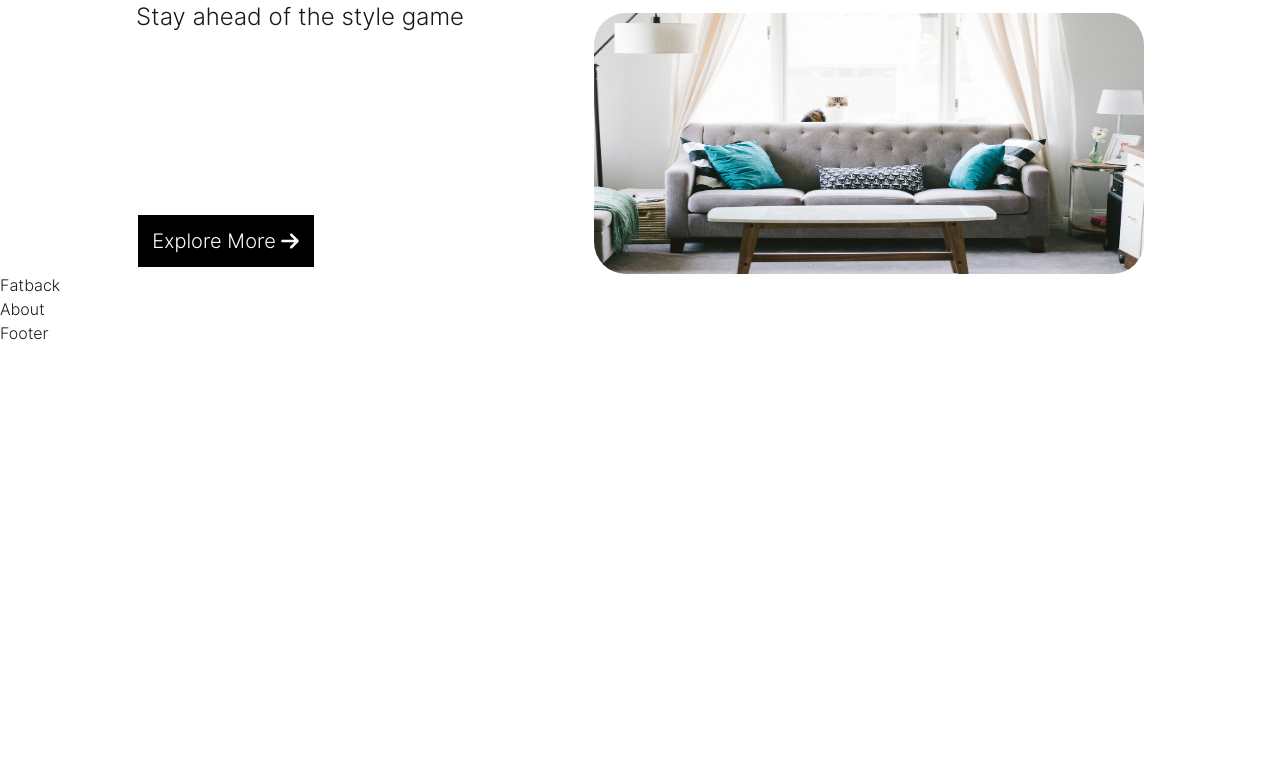
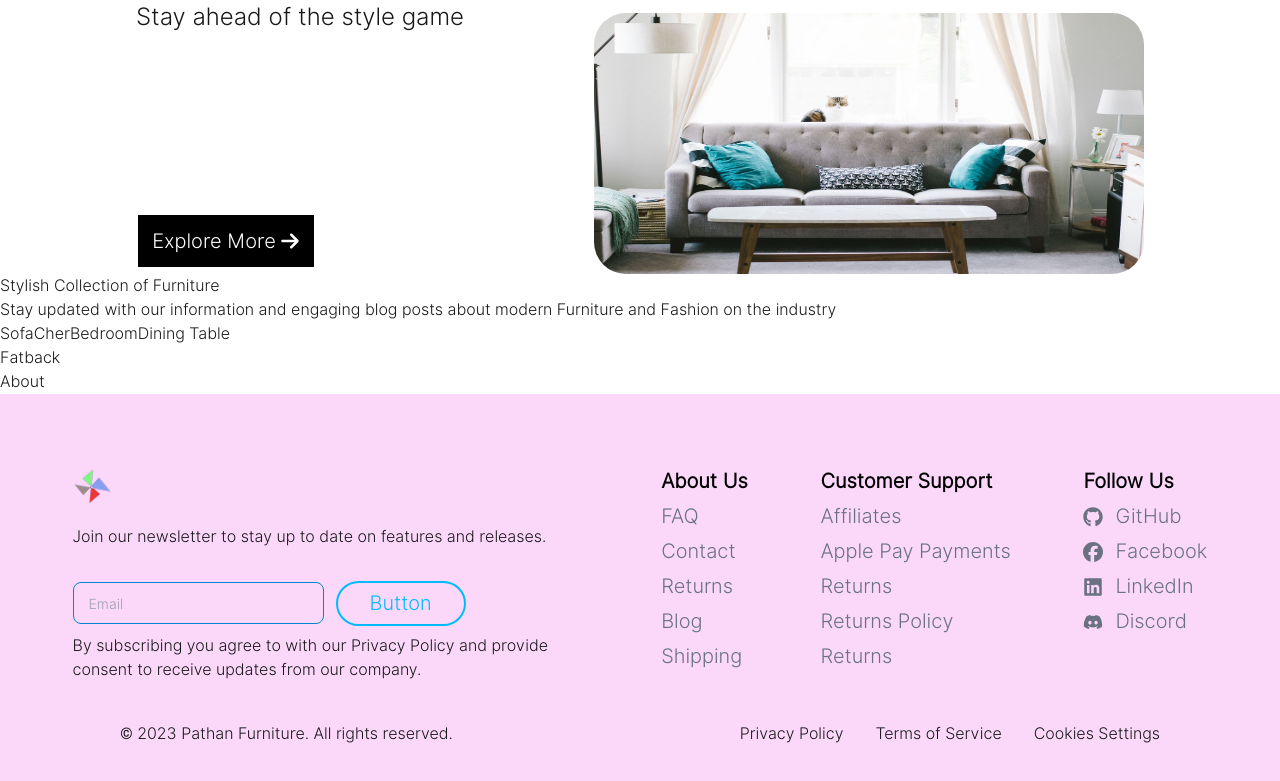
Before and after one commit to AshrafulPatHan/pathan-Furniture, a React (Vite) app: page / in a window 1280 px wide. Shown: the part 451-1232 px from the top of the page. Before the commit the page ends 800 px from the top, so only its background shows below. Built offline with nearby package versions, Linux system fonts and the light colour scheme.

Commit message:
complite footer

```diff
--- a/src/Components/Home/Top_Product.jsx
+++ b/src/Components/Home/Top_Product.jsx
@@ -4,8 +4,18 @@ const Top_Product = () => {
     return (
         <div>
             <div>
-                <h3></h3>
-                <p></p>
+                <h3>Stylish Collection of Furniture</h3>
+                <p>
+                    Stay updated with our information and engaging blog posts about modern
+                    Furniture and Fashion on the industry
+                </p>
+                <div>
+                    <button>Sofa</button>
+                    <button>Cher</button>
+                    <button>Bedroom</button>
+                    <button>Dining Table</button>
+                </div>
+                <div></div>
             </div>
         </div>
     );
--- a/src/Components/Navigation/Footer.jsx
+++ b/src/Components/Navigation/Footer.jsx
@@ -1,10 +1,66 @@
 import React from 'react';
+import { FaDiscord, FaFacebook, FaGithub, FaLinkedin } from 'react-icons/fa6';
+import Logo from '/logo.svg';
 
 const Footer = () => {
     return (
-        <div>
-            Footer
-        </div>
+        <footer className='flex flex-col bg-[#f8baf591] '>
+            <div className='flex flex-row items-start justify-evenly pt-[70px] mb-10 '>
+                <div className='w-[516px]    '>
+                    <img src={Logo} alt="Logo" className='w-[45px] h-48px mb-4  ' />
+                    <p>Join our newsletter to stay up to date on features and releases.</p>
+                    <div className='flex flex-row items-center gap-3 mt-8 mb-2'>
+                        <div className="relative w-max rounded-lg">
+                            <input className="peer rounded-lg border border-sky-600 bg-transparent px-4 py-2 text-sky-600 focus:outline-none" type="text" placeholder="" id="navigate_ui_input_33" />
+                            <label className="absolute -top-2 left-2 rounded-md bg-sky-600 px-2 text-xs text-sky-100 duration-300 peer-placeholder-shown:top-3 peer-placeholder-shown:bg-transparent peer-placeholder-shown:text-sm peer-placeholder-shown:text-zinc-400 peer-focus:-top-2 peer-focus:bg-sky-600 peer-focus:text-xs peer-focus:text-sky-100" htmlFor="navigate_ui_input_33">
+                                Email
+                            </label>
+                        </div>
+                        <button type="button" className="cursor-pointer group relative h-[45px] w-[130px] rounded-3xl overflow-hidden border-2
+                        border-sky-400 text-xl text-sky-400 hover:text-sky-200">
+                        <span className="bg-sky-800  ease-in absolute w-[57%]
+                        -translate-x-full group-hover:translate-x-0 -left-2 top-0 bottom-0 duration-300 -z-10 skew-x-12">
+                        </span><span className="bg-sky-600 ease-in absolute w-[55%]  translate-x-full
+                        group-hover:translate-x-0 -right-2 top-0 bottom-0 duration-300 skew-x-12 -z-10"></span>
+                            Button
+                        </button>
+                    </div>
+                    <p>By subscribing you agree to with our Privacy Policy and provide consent to receive updates from our company.</p>
+                </div>
+                <div className='text-gray-500 text-[20px]/[35px]  '>
+                    <h4 className='font-bold text-black '>About Us</h4>
+                    <p>FAQ</p>
+                    <p>Contact</p>
+                    <p>Returns</p>
+                    <p>Blog</p>
+                    <p>Shipping</p>
+                </div>
+                <div className='text-gray-500 text-[20px]/[35px]  '>
+                    <h4 className='font-bold text-black '>Customer Support</h4>
+                    <p>Affiliates</p>
+                    <p>Apple Pay Payments</p>
+                    <p>Returns</p>
+                    <p>Returns Policy</p>
+                    <p>Returns</p>
+                </div>
+                <div className='text-gray-500 text-[20px]/[35px]  '>
+                    <h4 className='font-bold text-black '>Follow Us</h4>
+                    <p className='flex items-center gap-3'><FaGithub />GitHub</p>
+                    <p className='flex items-center gap-3'><FaFacebook />Facebook</p>
+                    <p className='flex items-center gap-3'><FaLinkedin />LinkedIn</p>
+                    <p className='flex items-center gap-3'><FaDiscord />
+                    Discord</p>
+                </div>
+            </div>
+            <div className='flex flex-row items-center justify-between mx-30 pb-12'>
+                <p>© 2023 Pathan Furniture. All rights reserved.</p>
+                <div className='flex flex-row items-center gap-8'>
+                    <p>Privacy Policy</p>
+                    <p>Terms of Service</p>
+                    <p>Cookies Settings</p>
+                </div>
+            </div>
+        </footer>
     );
 };
 
```
